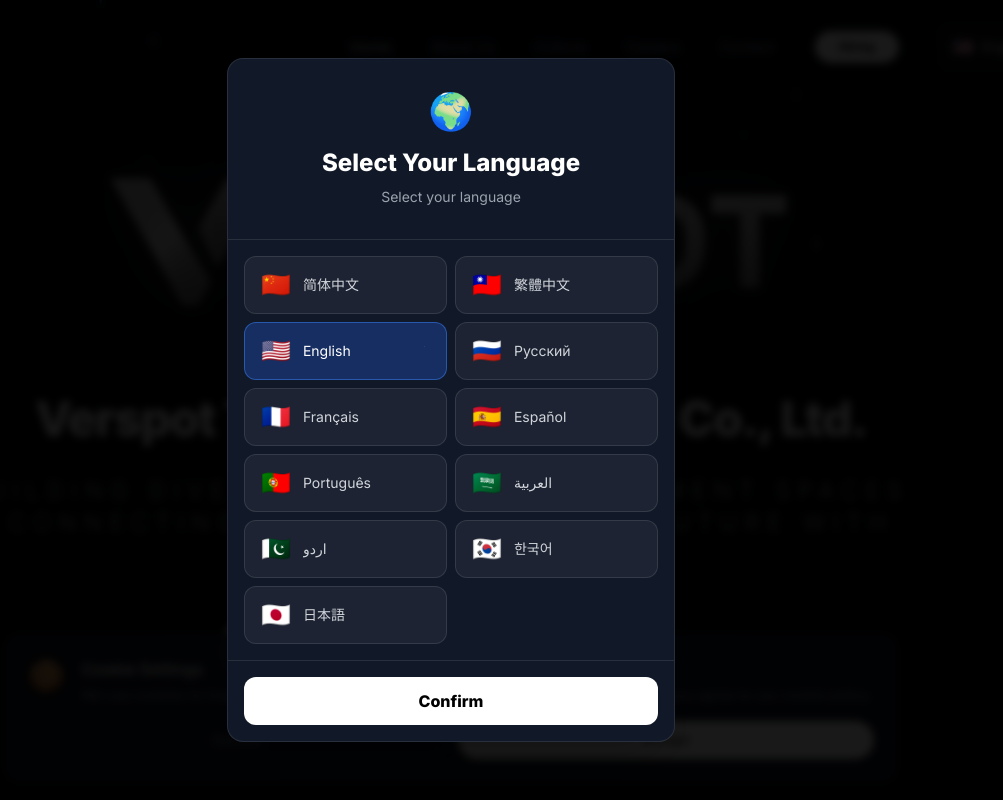
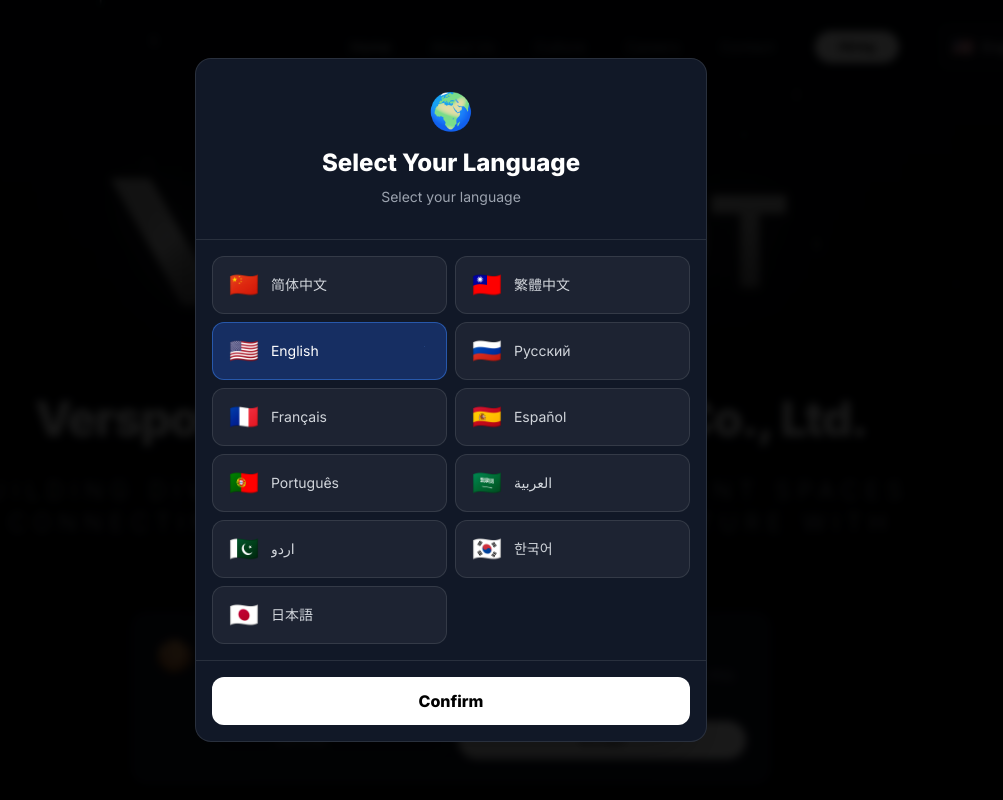
Before and after one commit to VerspotTechnology/verspot-digital-tech, a React (Vite) app: page / in a window 1280 px wide. Shown: the top 800 px of the page, without its empty margins (189-1192 px from the left). Built offline with nearby package versions, Linux system fonts and the light colour scheme.

Commit message:
修复移动端溢出问题，添加视口宽度限制

```diff
--- a/components/CookieConsent.tsx
+++ b/components/CookieConsent.tsx
@@ -25,8 +25,8 @@ const CookieConsent: React.FC = () => {
   if (!showBanner) return null;
 
   return (
-    <div className="fixed bottom-0 left-0 right-0 z-[90] p-3 sm:p-4 animate-fade-in overflow-x-hidden">
-      <div className="max-w-md sm:max-w-4xl mx-auto bg-gray-900/95 backdrop-blur-md border border-white/10 rounded-2xl p-4 sm:p-6 shadow-2xl">
+    <div className="fixed bottom-0 left-0 right-0 z-[90] p-3 sm:p-4 animate-fade-in overflow-x-hidden w-full">
+      <div className="max-w-md sm:max-w-4xl mx-auto bg-gray-900/95 backdrop-blur-md border border-white/10 rounded-2xl p-4 sm:p-6 shadow-2xl max-w-[95vw] sm:max-w-[85vw] md:max-w-[70vw] lg:max-w-[50vw]">
         <div className="flex flex-col gap-4 sm:gap-4">
           <div className="flex items-start gap-3 sm:gap-4">
             <span className="text-2xl sm:text-3xl flex-shrink-0">🍪</span>
--- a/components/LanguageSelector.tsx
+++ b/components/LanguageSelector.tsx
@@ -68,8 +68,8 @@ const LanguageSelector: React.FC = () => {
   if (!showSelector) return null;
 
   return (
-    <div className="fixed inset-0 z-[100] flex items-center justify-center bg-black/90 backdrop-blur-sm p-3 sm:p-4 overflow-x-hidden">
-      <div className="relative w-full max-w-xs sm:max-w-sm md:max-w-md bg-gray-900 rounded-2xl border border-white/10 shadow-2xl overflow-hidden">
+    <div className="fixed inset-0 z-[100] flex items-center justify-center bg-black/90 backdrop-blur-sm p-3 sm:p-4 overflow-x-hidden w-full">
+      <div className="relative w-full max-w-xs sm:max-w-sm md:max-w-md bg-gray-900 rounded-2xl border border-white/10 shadow-2xl overflow-hidden max-w-[90vw] sm:max-w-[80vw] md:max-w-[60vw] lg:max-w-[40vw]">
         <div className={`p-6 sm:p-8 text-center border-b border-white/10 transition-all duration-500 ${isVisible ? 'opacity-100 translate-y-0' : 'opacity-0 -translate-y-4'}`}>
           <div className="text-3xl sm:text-4xl mb-3 sm:mb-4">🌍</div>
           <h2 className="text-xl sm:text-2xl font-bold text-white mb-1 sm:mb-2">{localizedText.title}</h2>
```
